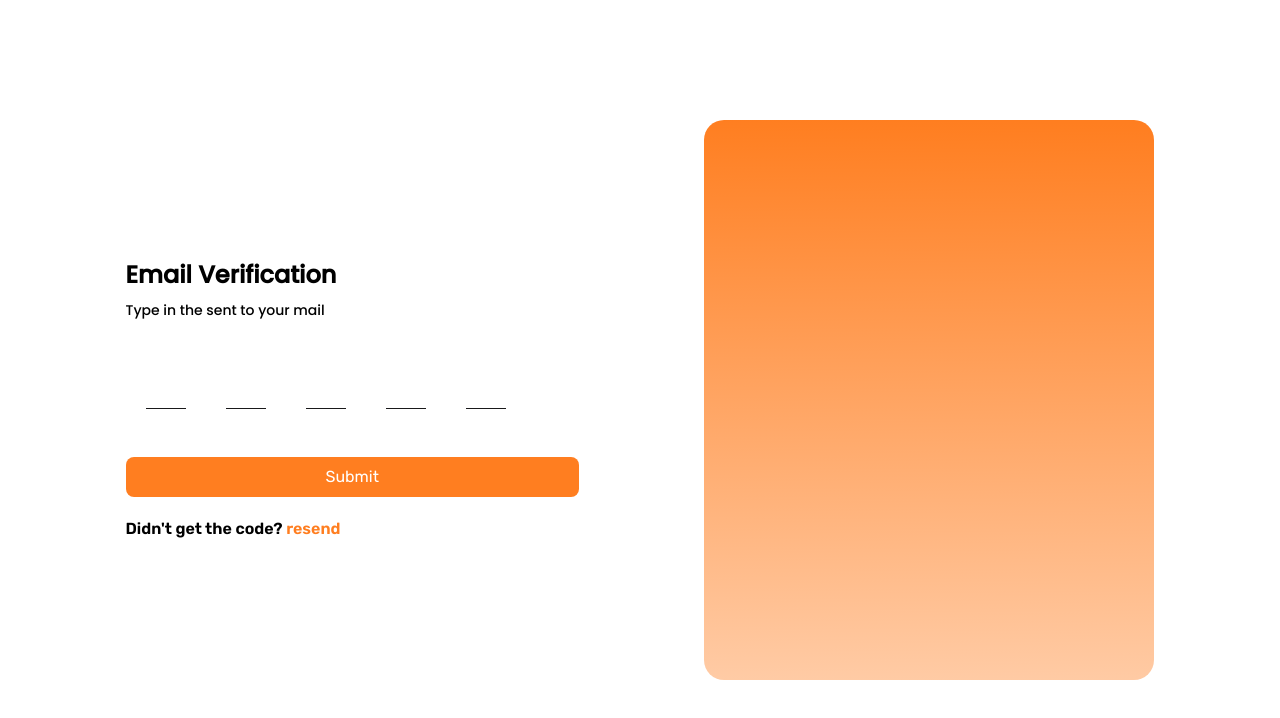
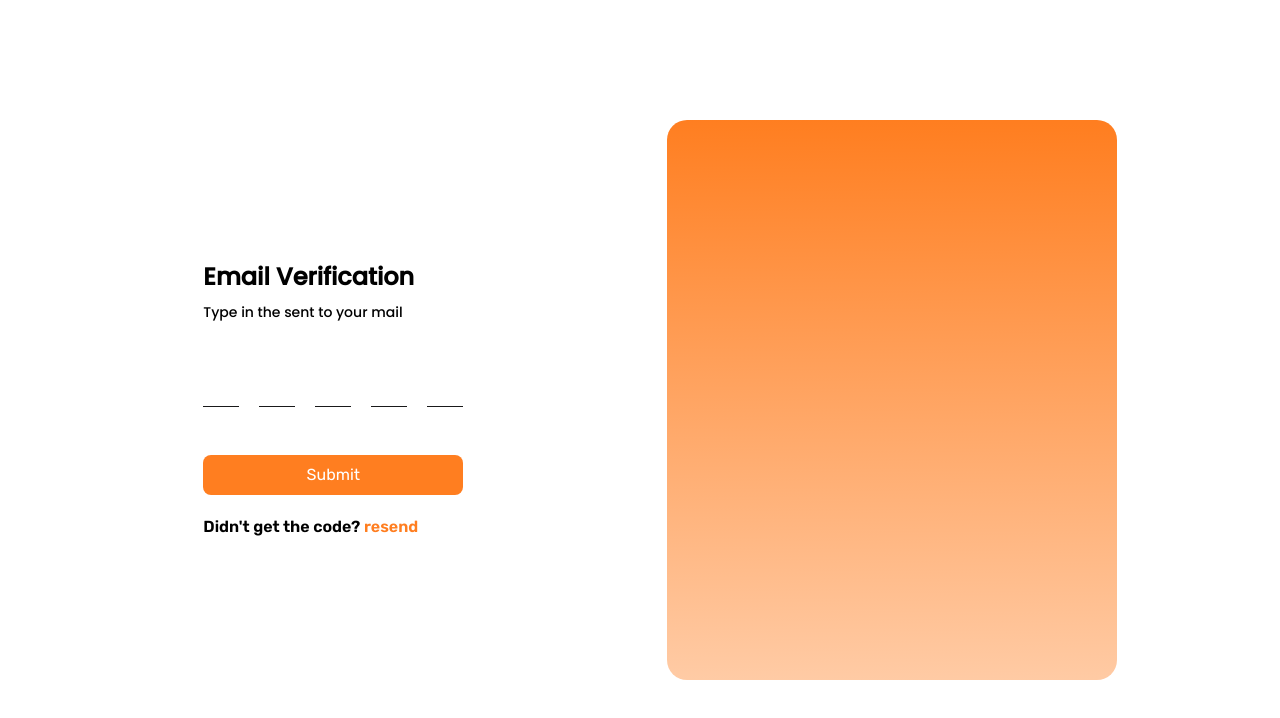
Before and after one commit to Adegokebestman/Kanpai-admin, a React (Vite) app: page /auth/otp_verification in a window 1280 px wide. Shown: the top 718 px of the page. Built offline with nearby package versions, Linux system fonts and the light colour scheme.

Commit message:
Authentication pages styled

```diff
--- a/src/layouts/Authentication.jsx
+++ b/src/layouts/Authentication.jsx
@@ -4,7 +4,7 @@ import Box from '../components/Box';
 const AuthenticationLayout = () => {
 	return (
 		<main className='container mx-auto max-h-screen h-screen flex items-center justify-evenly'>
-			<main>
+			<main className='px-4'>
 				<Outlet />
 			</main>
 			<Box />
--- a/src/pages/Otp_Verification.jsx
+++ b/src/pages/Otp_Verification.jsx
@@ -22,19 +22,19 @@ const Otp_Verification = () => {
 		// navigate('/auth/otp_verification', { replace: true });
 	}
 	return (
-		<section>
+		<section className='px-6'>
 			<h1 className='font-bold text-2xl font-poppins mb-2'>
 				Email Verification
 			</h1>
 			<p className='font-poppins text-sm leading-relaxed'>
 				Type in the sent to your mail
 			</p>
-			<div className='mt-12'>
-				<form onSubmit={handleSubmit}>
+			<form onSubmit={handleSubmit} className='mt-12 '>
+				<div className='flex items-center justify-center gap-3 sm:gap-5'>
 					{otp.map((data, index) => {
 						return (
 							<input
-								className='w-10 h-10 border-b border-b-black mx-5 outline-none text-center font-bold font-rubik'
+								className='w-9 h-9 border-b border-b-black outline-none text-center font-bold font-rubik'
 								type='text'
 								name='otp'
 								maxLength='1'
@@ -45,6 +45,7 @@ const Otp_Verification = () => {
 							/>
 						);
 					})}
+				</div>
 				<button
 					type='submit'
 					className='text-white bg-primary-700 rounded-lg w-full py-2 mt-12'
@@ -52,7 +53,6 @@ const Otp_Verification = () => {
 					Submit
 				</button>
 			</form>
-			</div>
 
 			<p className='font-semibold mt-5'>
 				Didn&apos;t get the code?{' '}
```
Lines whose indentation alone changed are shown as unchanged.
